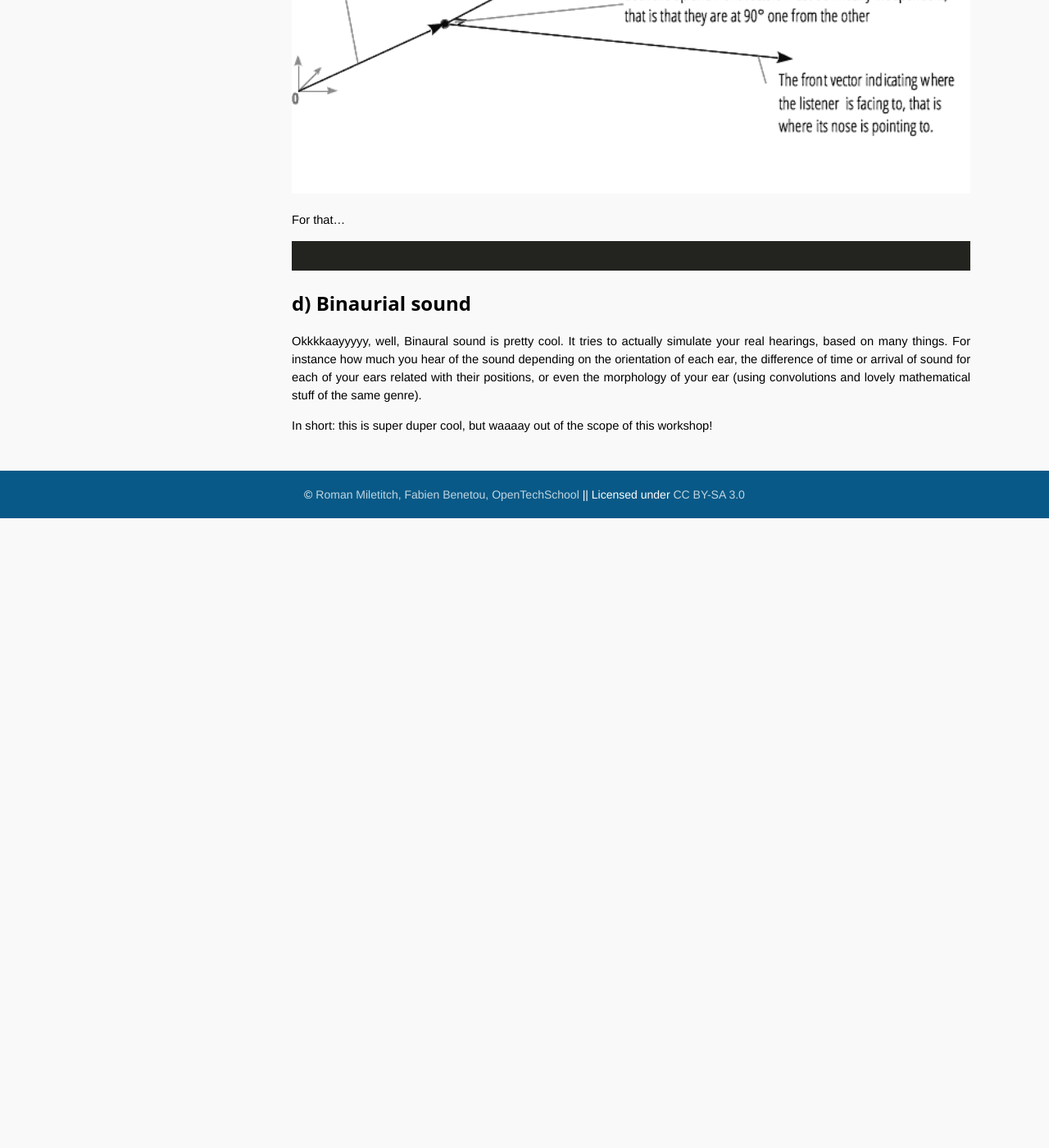
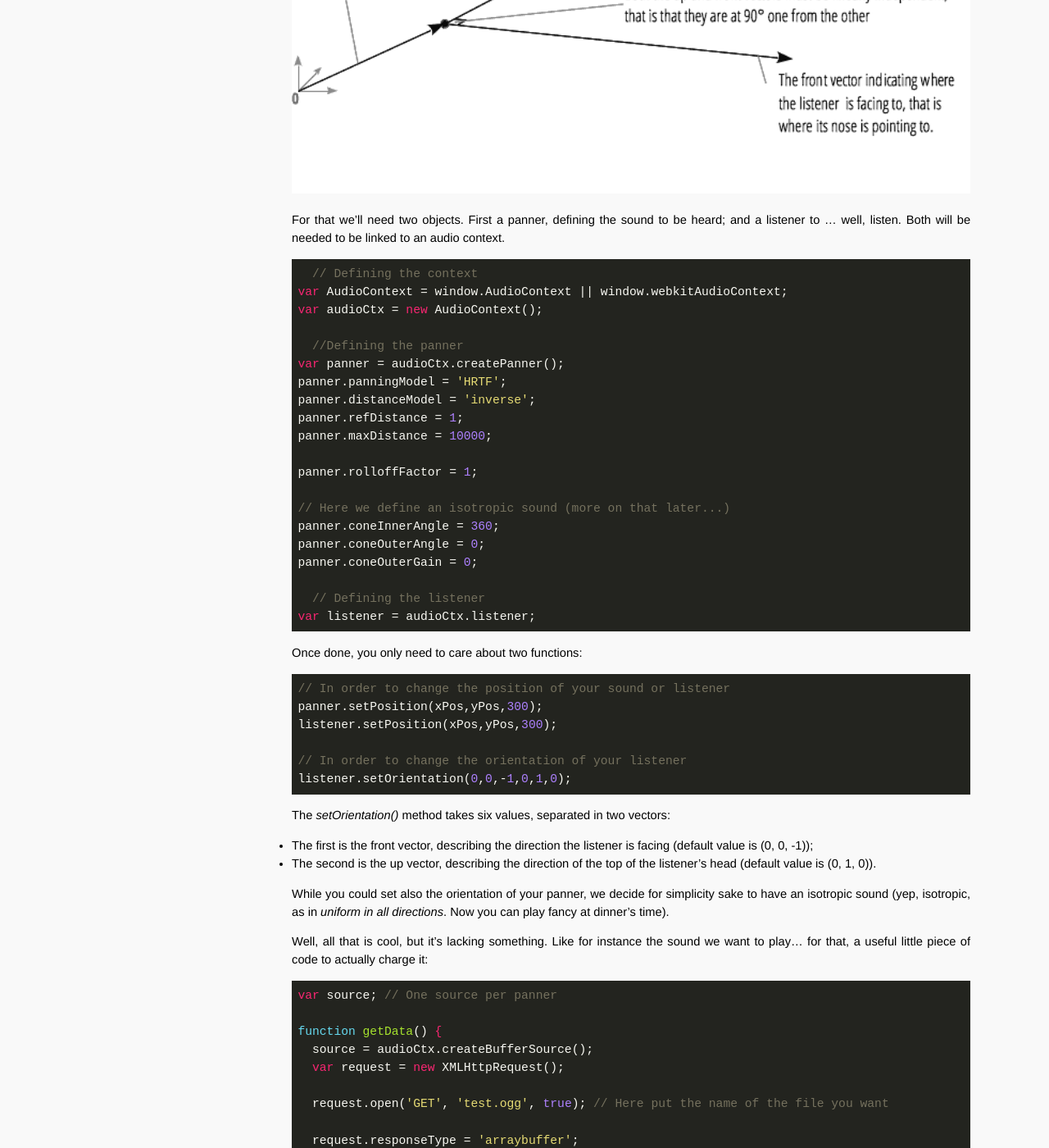
Before and after one commit to OpenTechSchool-Brussels/webVR-for-3D-graphics-and-music, a Jekyll site: the page built from adding-sound-in-the-mix.markdown, in a window 1280 px wide and 1400 px high, scrolled down 1471 px. Shown: the whole window at 82% size. Built offline with Jekyll 4.4.1, drawn with Linux system fonts in a browser that asks for light colours; Markdown is read by kramdown in place of the engine named in the settings; before the commit the page ends 2103 px from its top, so only the background shows below that; some of the changed text lies outside the part shown.

Commit message:
Update adding-sound-in-the-mix.markdown

````diff
--- a/adding-sound-in-the-mix.markdown
+++ b/adding-sound-in-the-mix.markdown
@@ -53,12 +53,84 @@ So, now you're having the idea of proximity. It's good, but not enough. If we're
 <img src="assets/images/audi3D.png" width="100%">
 
 
-For that...
+For that we'll need two objects. First a panner, defining the sound to be heard; and a listener to ... well, listen. Both will be needed to be linked to an audio context.
 
 ```javascript
+  // Defining the context
+var AudioContext = window.AudioContext || window.webkitAudioContext;
+var audioCtx = new AudioContext();
 
+  //Defining the panner
+var panner = audioCtx.createPanner();
+panner.panningModel = 'HRTF';
+panner.distanceModel = 'inverse';
+panner.refDistance = 1;
+panner.maxDistance = 10000;
+
+panner.rolloffFactor = 1;
+
+// Here we define an isotropic sound (more on that later...)
+panner.coneInnerAngle = 360;
+panner.coneOuterAngle = 0;
+panner.coneOuterGain = 0;
+
+  // Defining the listener
+var listener = audioCtx.listener;
 ```
 
+Once done, you only need to care about two functions:
+
+```javascript
+// In order to change the position of your sound or listener
+panner.setPosition(xPos,yPos,300);
+listener.setPosition(xPos,yPos,300);
+
+// In order to change the orientation of your listener
+listener.setOrientation(0,0,-1,0,1,0);
+```
+
+The *setOrientation()* method takes six values, separated in two vectors:
+
+* The first is the front vector, describing the direction the listener is facing (default value is (0, 0, -1));
+* The second is the up vector, describing the direction of the top of the listener's head (default value is (0, 1, 0)).
+
+While you could set also the orientation of your panner, we decide for simplicity sake to have an isotropic sound (yep, isotropic, as in *uniform in all directions*. Now you can play fancy at dinner's time).
+
+Well, all that is cool, but it's lacking something. Like for instance the sound we want to play... for that, a useful little piece of code to actually charge it:
+
+```javascript
+var source; // One source per panner
+
+function getData() {
+  source = audioCtx.createBufferSource();
+  var request = new XMLHttpRequest();
+
+  request.open('GET', 'test.ogg', true); // Here put the name of the file you want
+
+  request.responseType = 'arraybuffer';
+
+
+  request.onload = function() {
+    var audioData = request.response;
+
+    audioCtx.decodeAudioData(audioData, function(buffer) {
+        myBuffer = buffer;
+        source.buffer = myBuffer;
+
+        // Associate the source and audio with the correct panner.
+        source.connect(panner);
+        panner.connect(audioCtx.destination);
+
+        source.loop = true;
+      },
+
+      function(e){"Error with decoding audio data" + e.err});
+
+  }
+
+  request.send();
+}
+```
 
 ## d) Binaurial sound
 Okkkkaayyyyy, well, Binaural sound is pretty cool. It tries to actually simulate your real hearings, based on many things. For instance how much you hear of the sound depending on the orientation of each ear, the difference of time or arrival of sound for each of your ears related with their positions, or even the morphology of your ear (using convolutions and lovely mathematical stuff of the same genre).
````
